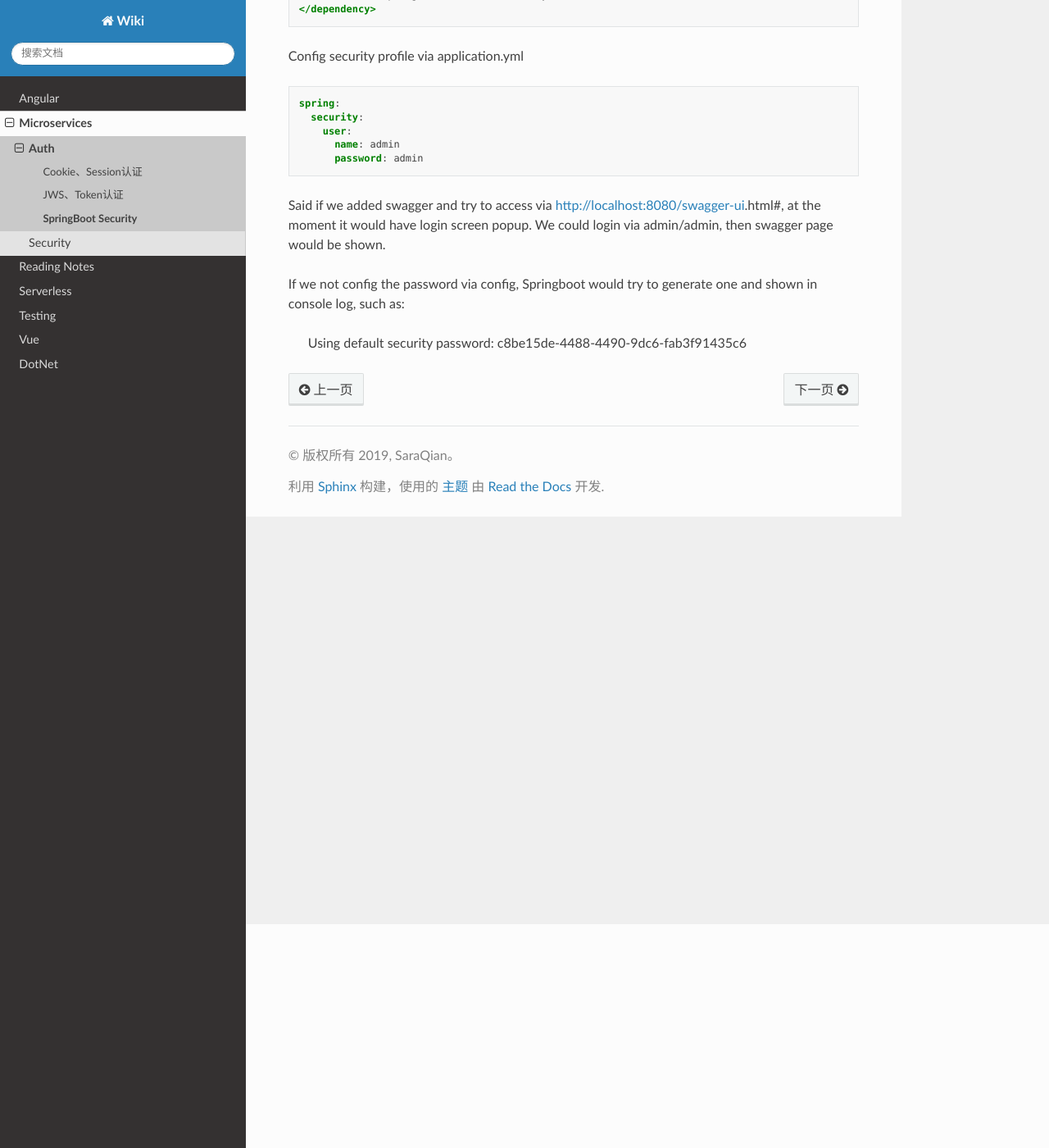
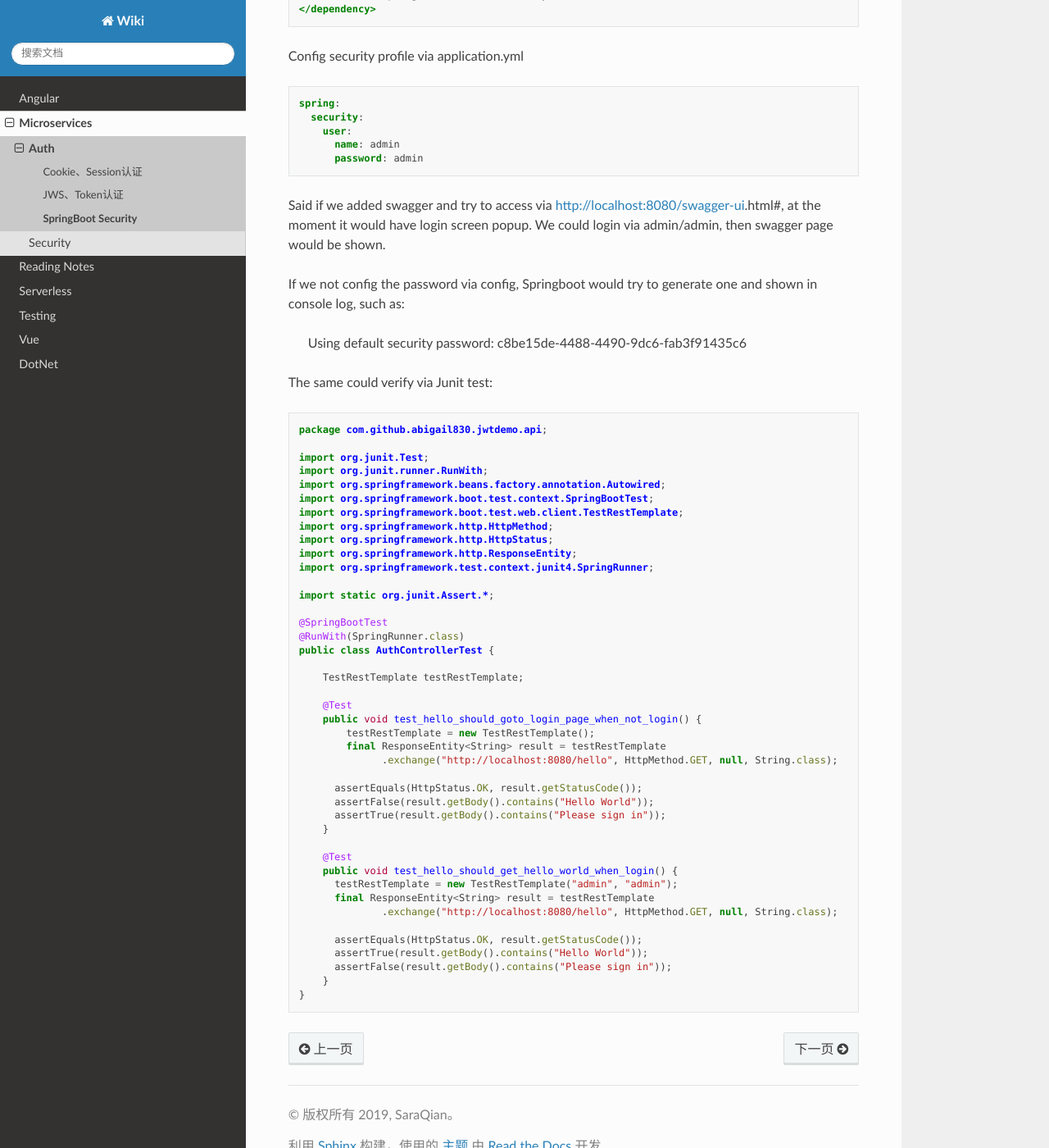
Before and after one commit to abigail830/Sphinx_wiki, a Sphinx documentation site: the page built from source/Microservices/Auth/SpringBoot_Security.rst, in a window 1280 px wide and 1400 px high, scrolled down 273 px. Shown: the whole window at 82% size. Built offline with Sphinx 7.4.7 and the Read the Docs theme 2.0.0, drawn with Linux system fonts in a browser that asks for light colours.

Commit message:
Update SpringBoot_Security.rst

```diff
--- a/source/Microservices/Auth/SpringBoot_Security.rst
+++ b/source/Microservices/Auth/SpringBoot_Security.rst
@@ -27,4 +27,53 @@ If we not config the password via config, Springboot would try to generate one a
   Using default security password: c8be15de-4488-4490-9dc6-fab3f91435c6
 
 
+The same could verify via Junit test:
+
+.. code-block:: java
+
+  package com.github.abigail830.jwtdemo.api;
+
+  import org.junit.Test;
+  import org.junit.runner.RunWith;
+  import org.springframework.beans.factory.annotation.Autowired;
+  import org.springframework.boot.test.context.SpringBootTest;
+  import org.springframework.boot.test.web.client.TestRestTemplate;
+  import org.springframework.http.HttpMethod;
+  import org.springframework.http.HttpStatus;
+  import org.springframework.http.ResponseEntity;
+  import org.springframework.test.context.junit4.SpringRunner;
+
+  import static org.junit.Assert.*;
+
+  @SpringBootTest
+  @RunWith(SpringRunner.class)
+  public class AuthControllerTest {
+
+      TestRestTemplate testRestTemplate;
+
+      @Test
+      public void test_hello_should_goto_login_page_when_not_login() {
+          testRestTemplate = new TestRestTemplate();
+          final ResponseEntity<String> result = testRestTemplate
+                .exchange("http://localhost:8080/hello", HttpMethod.GET, null, String.class);
+
+        assertEquals(HttpStatus.OK, result.getStatusCode());
+        assertFalse(result.getBody().contains("Hello World"));
+        assertTrue(result.getBody().contains("Please sign in"));
+      }
+
+      @Test
+      public void test_hello_should_get_hello_world_when_login() {
+        testRestTemplate = new TestRestTemplate("admin", "admin");
+        final ResponseEntity<String> result = testRestTemplate
+                .exchange("http://localhost:8080/hello", HttpMethod.GET, null, String.class);
+
+        assertEquals(HttpStatus.OK, result.getStatusCode());
+        assertTrue(result.getBody().contains("Hello World"));
+        assertFalse(result.getBody().contains("Please sign in"));
+      }
+  }
+
+
+
 .. index:: Security, SpringBoot, Authentication
```
